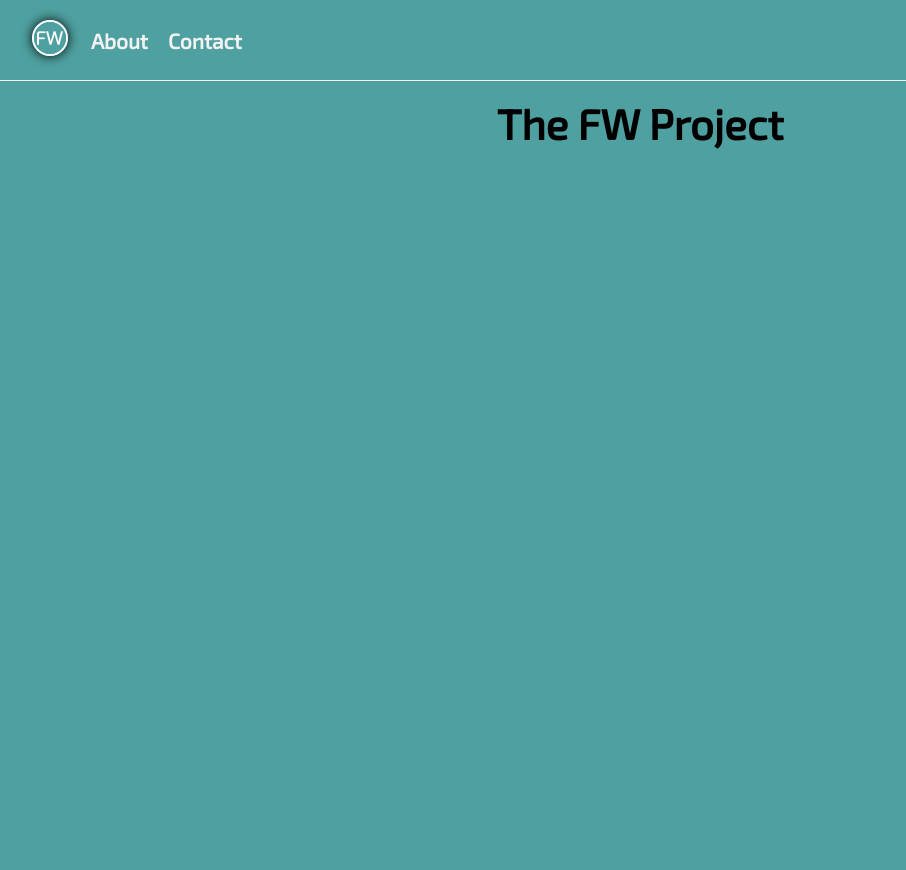
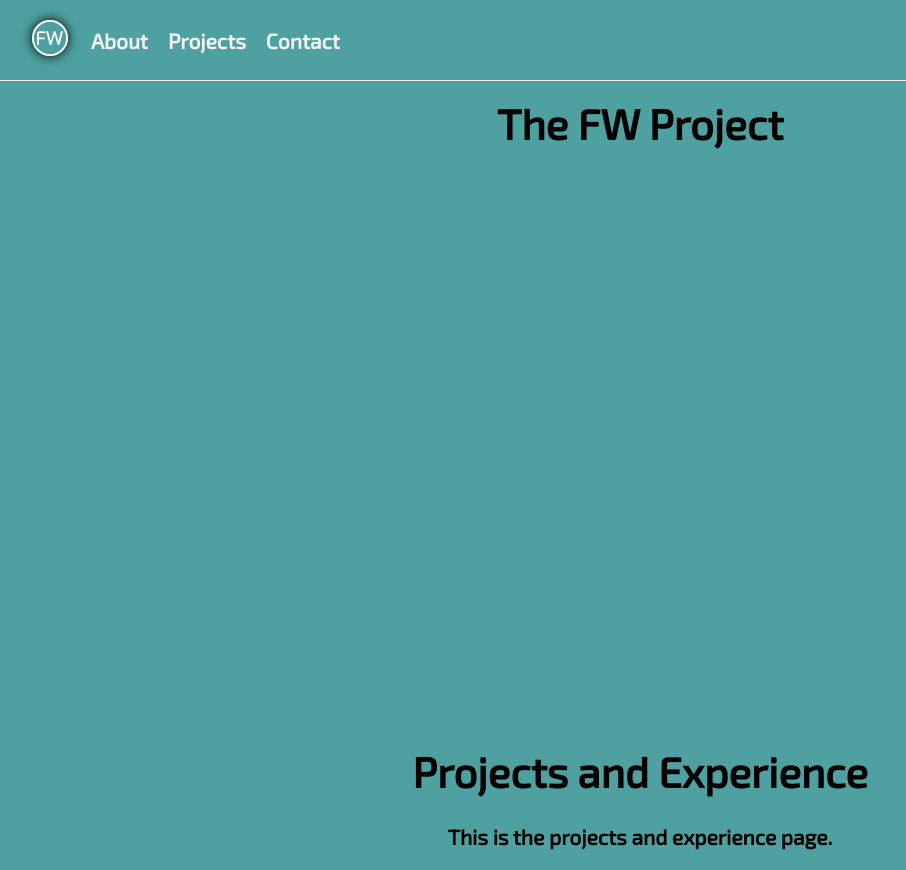
Before and after one commit to flynnWhelehan/website, a React (Create React App) app in the folder website/frontend/: page /projects in a window 1280 px wide. Shown: the whole page, without its empty margins (0-906 px from the left). Built offline with nearby package versions, Linux system fonts and the light colour scheme.

Commit message:
Init a page for projects and experience.

```diff
--- a/website/frontend/src/App.js
+++ b/website/frontend/src/App.js
@@ -3,6 +3,7 @@ import React from 'react';
 import { BrowserRouter as Router, Routes, Route } from 'react-router-dom';
 import About from './pages/About';
 import Home from './pages/Home';
+import Projects from './pages/Projects';
 import Navbar from './components/Navbar';
 
 function App() {
@@ -14,6 +15,7 @@ function App() {
         <Routes>
           <Route path="/website" element={<Home />} />
           <Route path="/about" element={<About />} />
+          <Route path="/projects" element={<Projects />} />
         </Routes>
       </div>
     </Router>
--- a/website/frontend/src/components/Navbar.js
+++ b/website/frontend/src/components/Navbar.js
@@ -49,6 +49,7 @@ function Navbar() {
       <div className="title-and-links">
         <div className="links-container">
           <Link to="/about" className="navbar-link">About</Link>
+          <Link to="/projects" className="navbar-link">Projects</Link>
           <a href="https://www.linkedin.com/in/flynnwhelehan/" className="navbar-link">Contact</a>
         </div>
         <div className={`current-title-container ${shrink && currentTitle ? 'shrink' : ''}`}>
--- /dev/null
+++ b/website/frontend/src/pages/Projects.js
@@ -0,0 +1,17 @@
+import React from 'react';
+import { Helmet } from 'react-helmet';
+
+function Projects() {
+    return (
+        <div>
+            <Helmet>
+                <title>Flynn's project and experience page</title>
+                <meta name="Projects and Experience" content="Web site in progress..." />
+            </Helmet>
+            <h1>Projects and Experience</h1>
+            <p>This is the projects and experience page.</p>
+        </div>
+    );
+}
+
+export default Projects;
```
